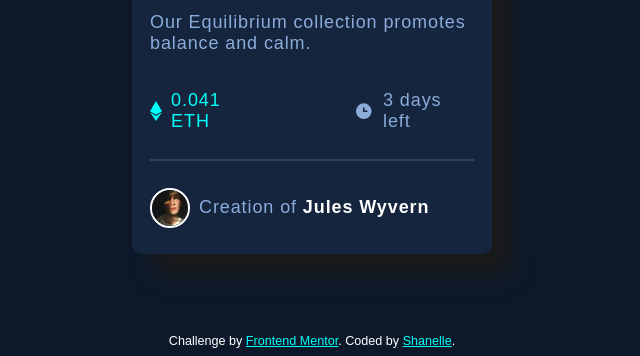
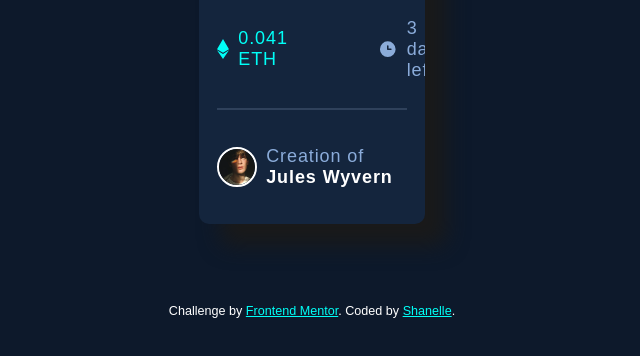
Before and after one commit to StiTchD-WireD/P7-NFT-Preview-Card, a plain HTML site: page index.html in a window 1280 px wide. Shown: the part 500-856 px from the top of the page, without its empty margins (328-968 px from the left). After the commit the page ends 826 px from the top, so only its background shows below. Drawn offline with Linux system fonts and the light colour scheme.

Commit message:
Update style.css

```diff
--- a/style.css
+++ b/style.css
@@ -22,7 +22,7 @@ body {
 
 main {
     background-color: var(--Blue-900);
-    width: 18rem;
+    width: 15%;
     margin: min(5rem, 10vh) auto;
     padding: 1rem;
     border-radius: 10px;
```
